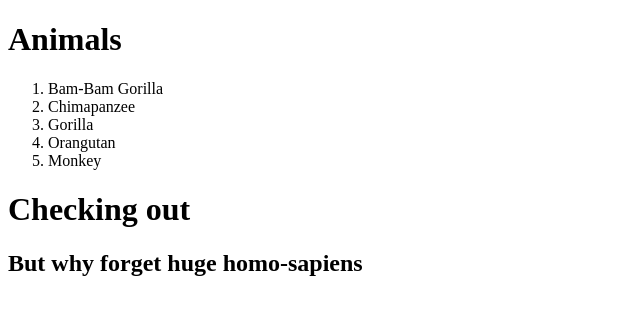
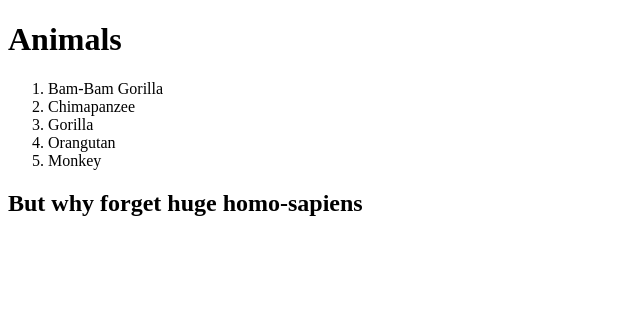
Before and after one commit to shado12/Book-catalogue, a plain HTML site: page index.html in a window 1280 px wide. Shown: the whole page, without its empty margins (0-640 px from the left). Drawn offline with Linux system fonts and the light colour scheme.

Commit message:
Removed heading

```diff
--- a/index.html
+++ b/index.html
@@ -12,7 +12,6 @@
 <li>Orangutan</li>
 <li>Monkey</li>
 </ol>
-<h1>Checking out</h1>
 
 <h2>But why forget huge homo-sapiens</h2>
 </body>
```
